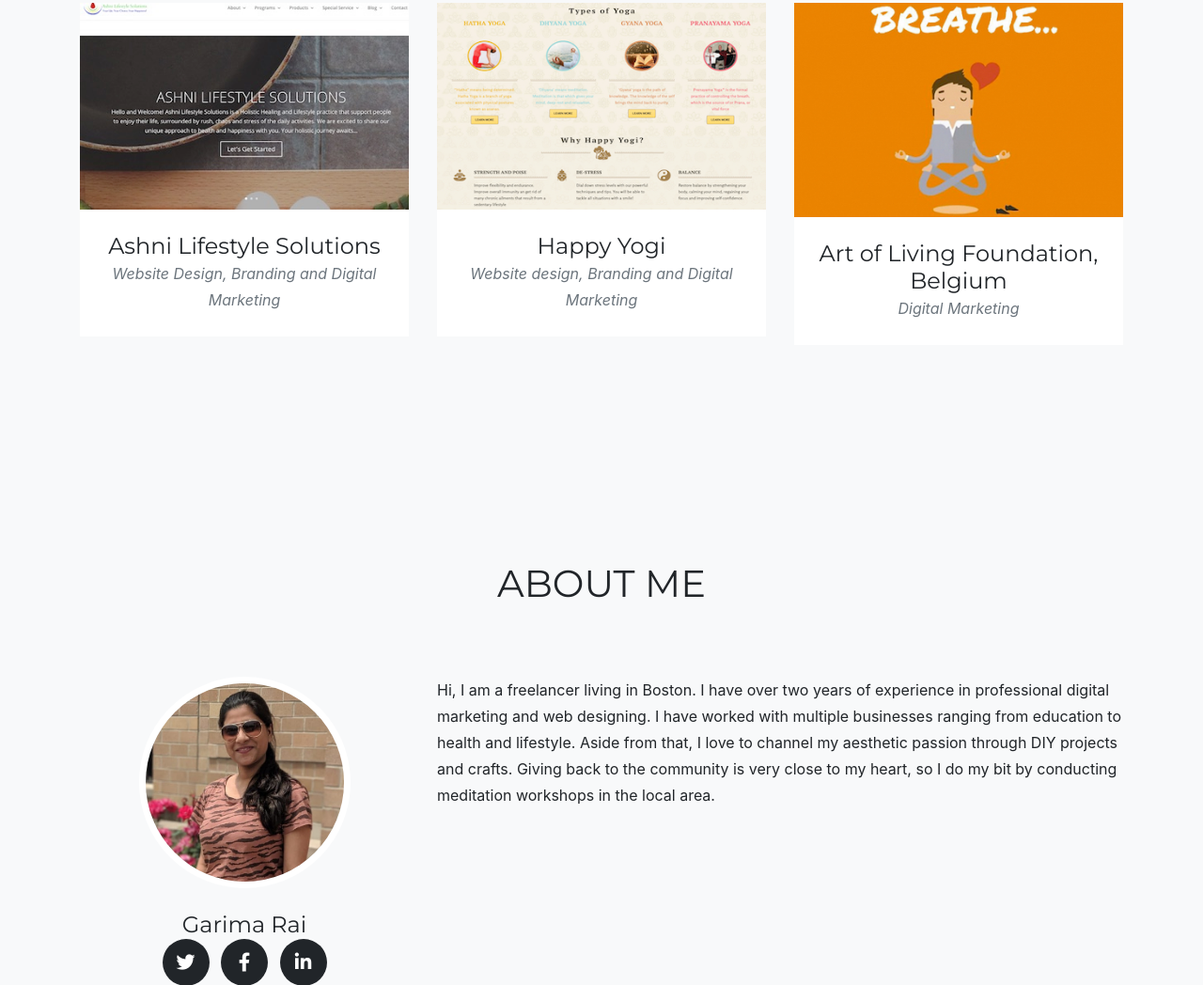
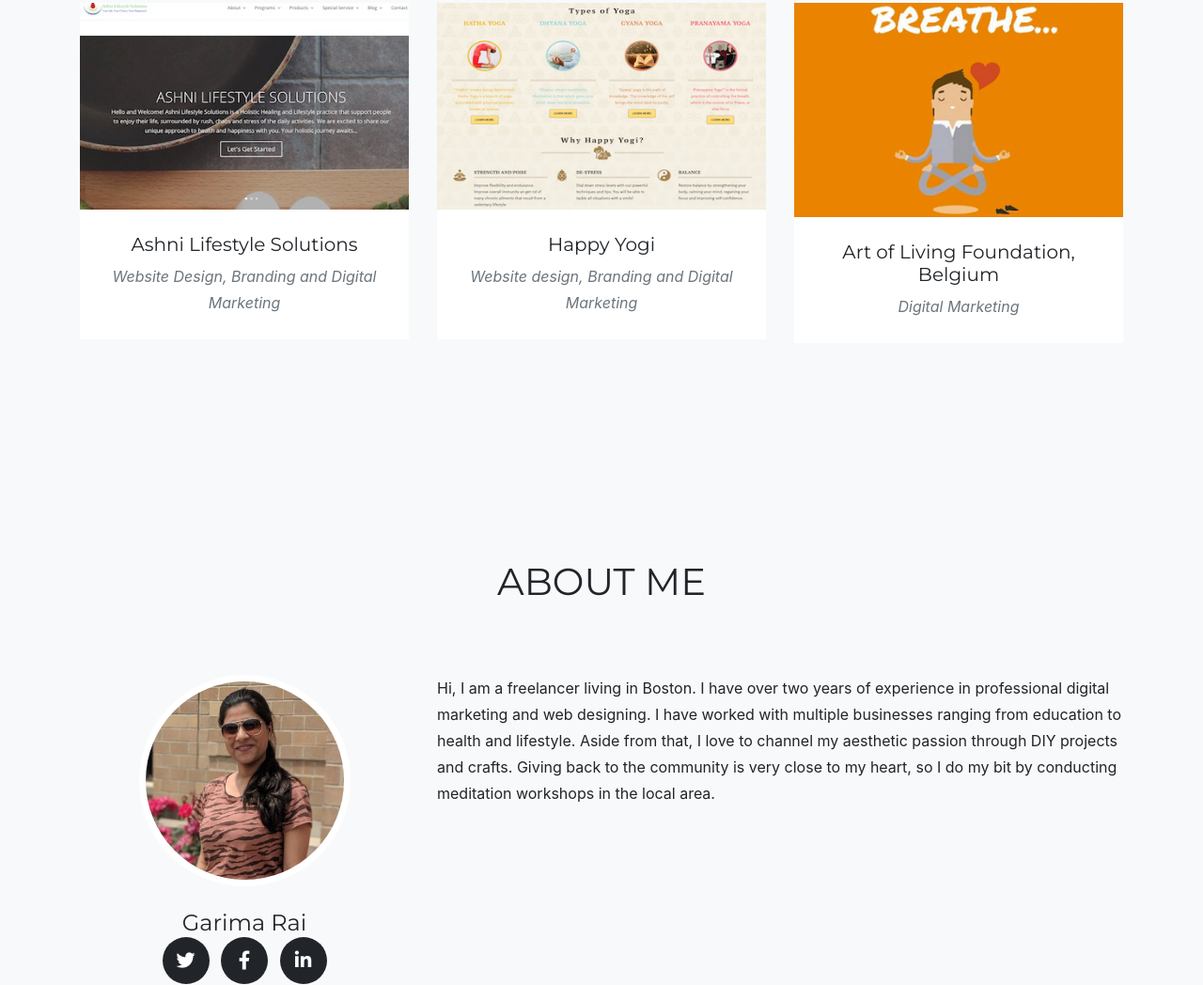
Before and after one commit to garimarai/portfolio, a website with bundled scripts: page index.html in a window 1280 px wide. Shown: the part 1530-2578 px from the top of the page at 94% size. Built offline with nearby package versions, Linux system fonts and the light colour scheme; files whose address does not match are found by name; a web font is replaced by a local one.

Commit message:
textuaal change

```diff
--- a/index.html
+++ b/index.html
@@ -168,7 +168,7 @@
             <img class="img-fluid" src="img/portfolio/01-thumbnail.jpg" alt="">
           </a>
           <div class="portfolio-caption">
-            <h4>Ashni Lifestyle Solutions</h4>
+            <h5>Ashni Lifestyle Solutions</h5>
             <p class="text-muted">Website Design, Branding and Digital Marketing</p>
           </div>
         </div>
@@ -182,7 +182,7 @@
             <img class="img-fluid" src="img/portfolio/02-thumbnail.jpg" alt="">
           </a>
           <div class="portfolio-caption">
-            <h4>Happy Yogi</h4>
+            <h5>Happy Yogi</h5>
             <p class="text-muted">Website design, Branding and Digital Marketing</p>
           </div>
         </div>
@@ -196,7 +196,7 @@
             <img class="img-fluid" src="img/portfolio/03-thumbnail.jpg" alt="">
           </a>
           <div class="portfolio-caption">
-            <h4>Art of Living Foundation, Belgium</h4>
+            <h5>Art of Living Foundation, Belgium</h5>
             <p class="text-muted">Digital Marketing</p>
           </div>
         </div>
```
